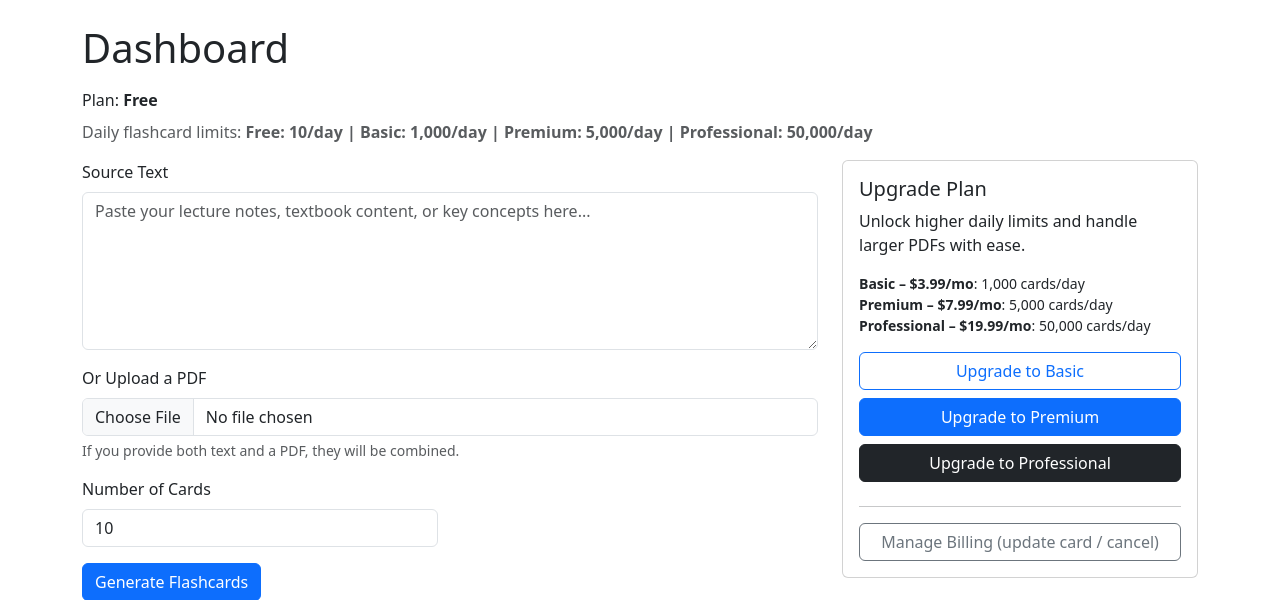
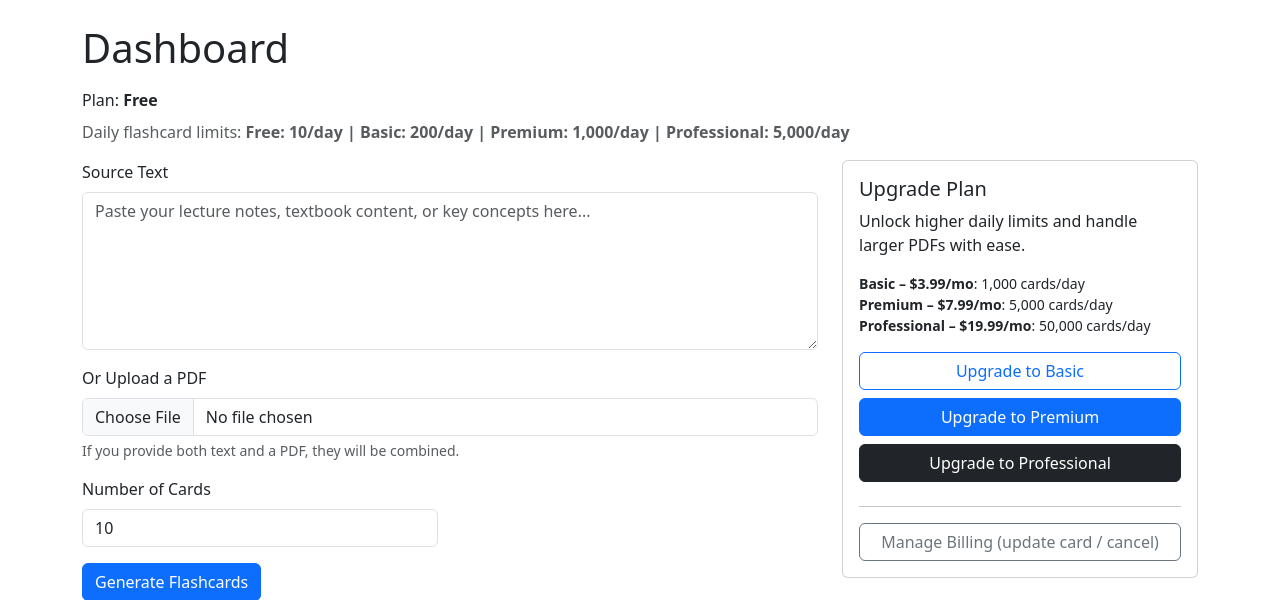
Before and after one commit to cardifyai-code/cardifyai, a Flask app: page /dashboard in a window 1280 px wide. Shown: the part 56-656 px from the top of the page. Run offline with Flask 3, Linux system fonts and the light colour scheme; the visitor is signed in with stand-in values (Sample User, id 1); data comes from the database, SQL or seed files in the repository.

Commit message:
Update daily card limits by plan

```diff
--- a/app/templates/dashboard.html
+++ b/app/templates/dashboard.html
@@ -13,7 +13,7 @@
 
 <p class="mb-3 text-muted">
   Daily flashcard limits:
-  <strong>Free: 10/day | Basic: 1,000/day | Premium: 5,000/day | Professional: 50,000/day</strong>
+  <strong>Free: 10/day | Basic: 200/day | Premium: 1,000/day | Professional: 5,000/day</strong>
 </p>
 
 <div class="row mb-4">
```
